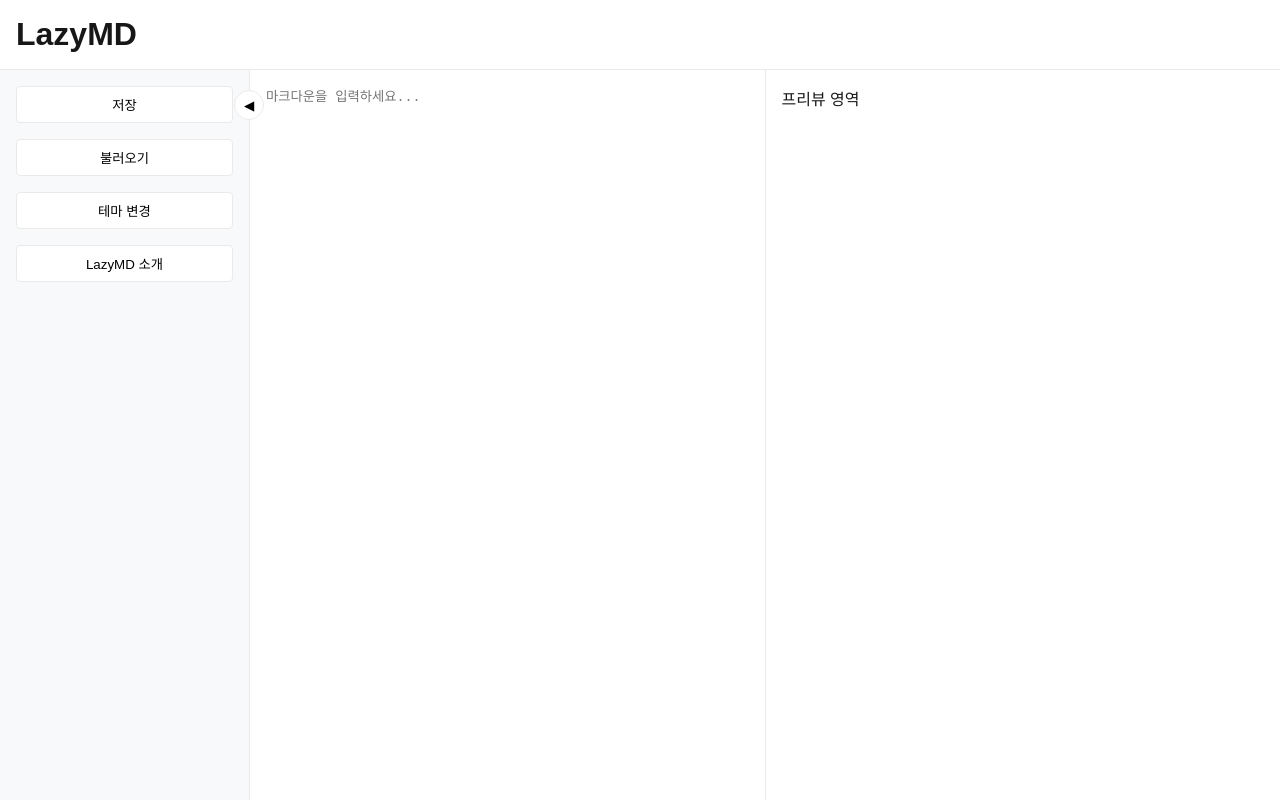
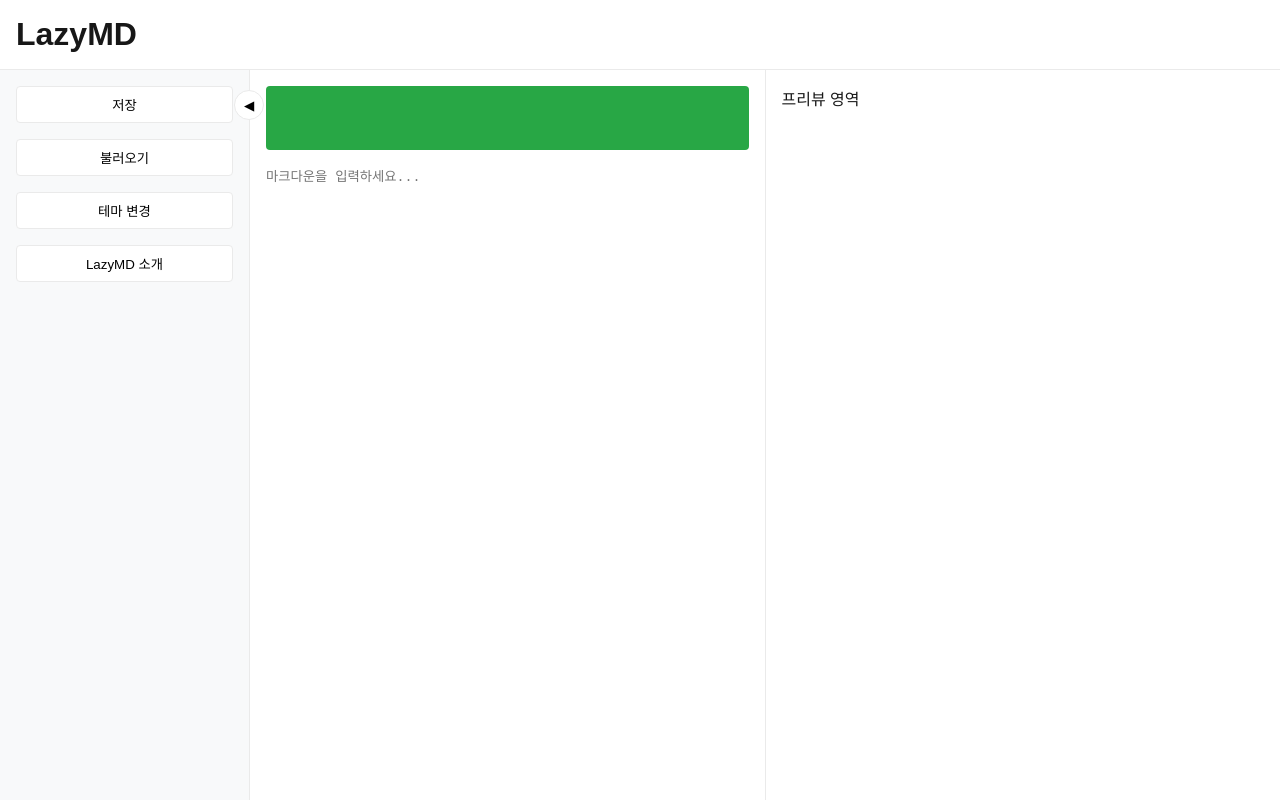
Before and after one commit to hyeongahah/lazymd, a Next.js app: page / in a window 1280 px wide. Built offline with nearby package versions, Linux system fonts and the light colour scheme.

Commit message:
툴바 배치

```diff
--- a/src/app/page.module.css
+++ b/src/app/page.module.css
@@ -95,3 +95,28 @@
 .closed .menuContent {
   display: none;
 }
+
+.editorContainer {
+  flex: 1;
+  padding: 1rem;
+  overflow: auto;
+  min-width: 0;
+  display: flex;
+  flex-direction: column;
+}
+
+.toolbar {
+  height: 8vh;
+  background-color: #28a745;
+  margin-bottom: 1rem;
+  border-radius: 4px;
+}
+
+.editor {
+  flex: 1;
+  width: 100%;
+  resize: none;
+  border: none;
+  outline: none;
+  font-family: monospace;
+}
--- a/src/app/page.tsx
+++ b/src/app/page.tsx
@@ -2,10 +2,46 @@
 
 import Image from 'next/image';
 import styles from './page.module.css';
-import { useState } from 'react';
+import { useState, useEffect } from 'react';
 
 export default function Home() {
-  const [isMenuOpen, setIsMenuOpen] = useState(true);
+  const [isMenuOpen, setIsMenuOpen] = useState(false);
+  const [isClient, setIsClient] = useState(false);
+
+  useEffect(() => {
+    setIsClient(true);
+    setIsMenuOpen(true);
+  }, []);
+
+  if (!isClient) {
+    return (
+      <div className={styles.container}>
+        <header className={styles.header}>
+          <h1>LazyMD</h1>
+        </header>
+        <main className={styles.main}>
+          <div className={styles.leftMenu}>
+            <div className={styles.menuContent}>
+              <button>저장</button>
+              <button>불러오기</button>
+              <button>테마 변경</button>
+              <button>LazyMD 소개</button>
+            </div>
+          </div>
+          <div className={styles.editorContainer}>
+            <div className={styles.toolbar}></div>
+            <textarea
+              className={styles.editor}
+              placeholder='마크다운을 입력하세요...'
+            />
+          </div>
+          <div className={styles.previewContainer}>
+            <div className={styles.preview}>프리뷰 영역</div>
+          </div>
+        </main>
+      </div>
+    );
+  }
 
   return (
     <div className={styles.container}>
@@ -13,7 +49,6 @@ export default function Home() {
         <h1>LazyMD</h1>
       </header>
       <main className={styles.main}>
-        {/* 왼쪽 토글 메뉴 */}
         <div
           className={`${styles.leftMenu} ${!isMenuOpen ? styles.closed : ''}`}
         >
@@ -30,8 +65,8 @@ export default function Home() {
             <button>LazyMD 소개</button>
           </div>
         </div>
-
         <div className={styles.editorContainer}>
+          <div className={styles.toolbar}></div>
           <textarea
             className={styles.editor}
             placeholder='마크다운을 입력하세요...'
```
